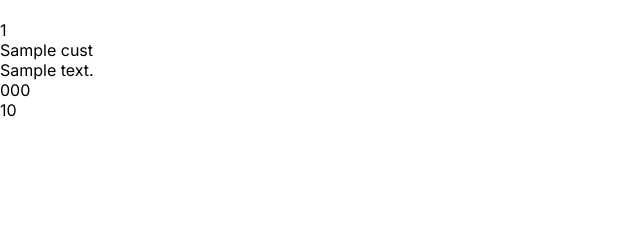
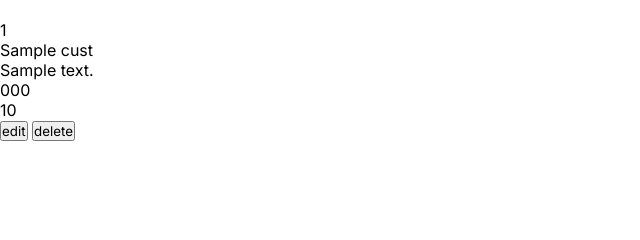
Before and after one commit to samuelms21/uts-mwd, a Flask app: template package/templates/manager_cust.html in a window 1280 px wide. Shown: the part 120-360 px from the top of the page, without its empty margins (0-640 px from the left). Run offline with Flask 2, Linux system fonts and the light colour scheme; the template is opened without the code that fills it: most values are stand-ins (such as "Sample title", 1, 10 or a date in 2020).

Commit message:
commit aj dulu

```diff
--- a/package/templates/manager_cust.html
+++ b/package/templates/manager_cust.html
@@ -12,6 +12,9 @@
     <p>{{ cust.phone }}</p>
     <p>{{ cust.amount }}</p>
   </li>
+
+  <button>edit</button>
+  <button>delete</button>
   {% endfor %}
 </ul>
 
```
Also changed, not shown: 2 other files.
